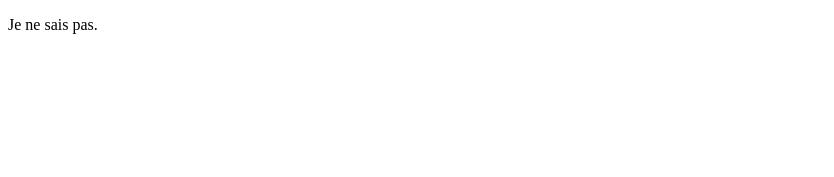
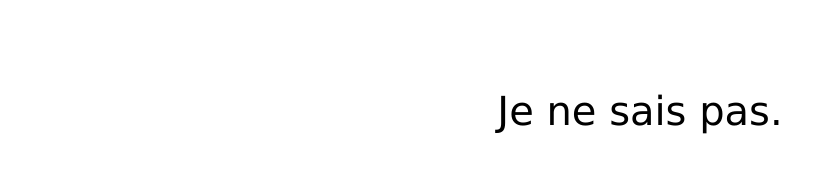
Before and after one commit to jfgreffier/estcequecestbientotshabbat, a plain HTML site: page index.html in a window 1280 px wide. Shown: the whole page, without its empty margins (0-834 px from the left). Drawn offline with Linux system fonts and the light colour scheme.

Commit message:
minimal Backbone.js app

```diff
--- /dev/null
+++ b/css/app.css
@@ -0,0 +1,9 @@
+body {
+    text-align:center;
+    padding-top:40px
+}
+p.msg {
+    font-family:Verdana;
+    font-size:40px;
+    padding-bottom:40px
+}
--- a/index.html
+++ b/index.html
@@ -1,12 +1,13 @@
 <!DOCTYPE html>
 <html>
-<head lang="en">
+<head>
     <meta charset="UTF-8">
     <title>Est-ce que c'est bientôt le Shabbat?</title>
+    <link href="css/app.css" rel="stylesheet" type="text/css" />
+    <script src="js/libs/jquery.min.js"></script>
+    <script src="js/libs/underscore.min.js"></script>
+    <script src="js/libs/backbone.min.js"></script>
+    <script src="js/app.js"></script>
 </head>
-<body>
-
-<p>Je ne sais pas.</p>
-
-</body>
+<body id="shabbatapp"></body>
 </html>
--- /dev/null
+++ b/js/app.js
@@ -0,0 +1,15 @@
+var app = {}; // create namespace for our app
+
+app.AppView = Backbone.View.extend({
+    el: '#shabbatapp',
+    initialize: function() {this.render();},
+    render: function(){
+        this.$el.html('<p class="msg">Je ne sais pas.</p>');
+        return this;
+    }
+});
+
+
+$(function () {
+    new app.AppView();
+});
```
